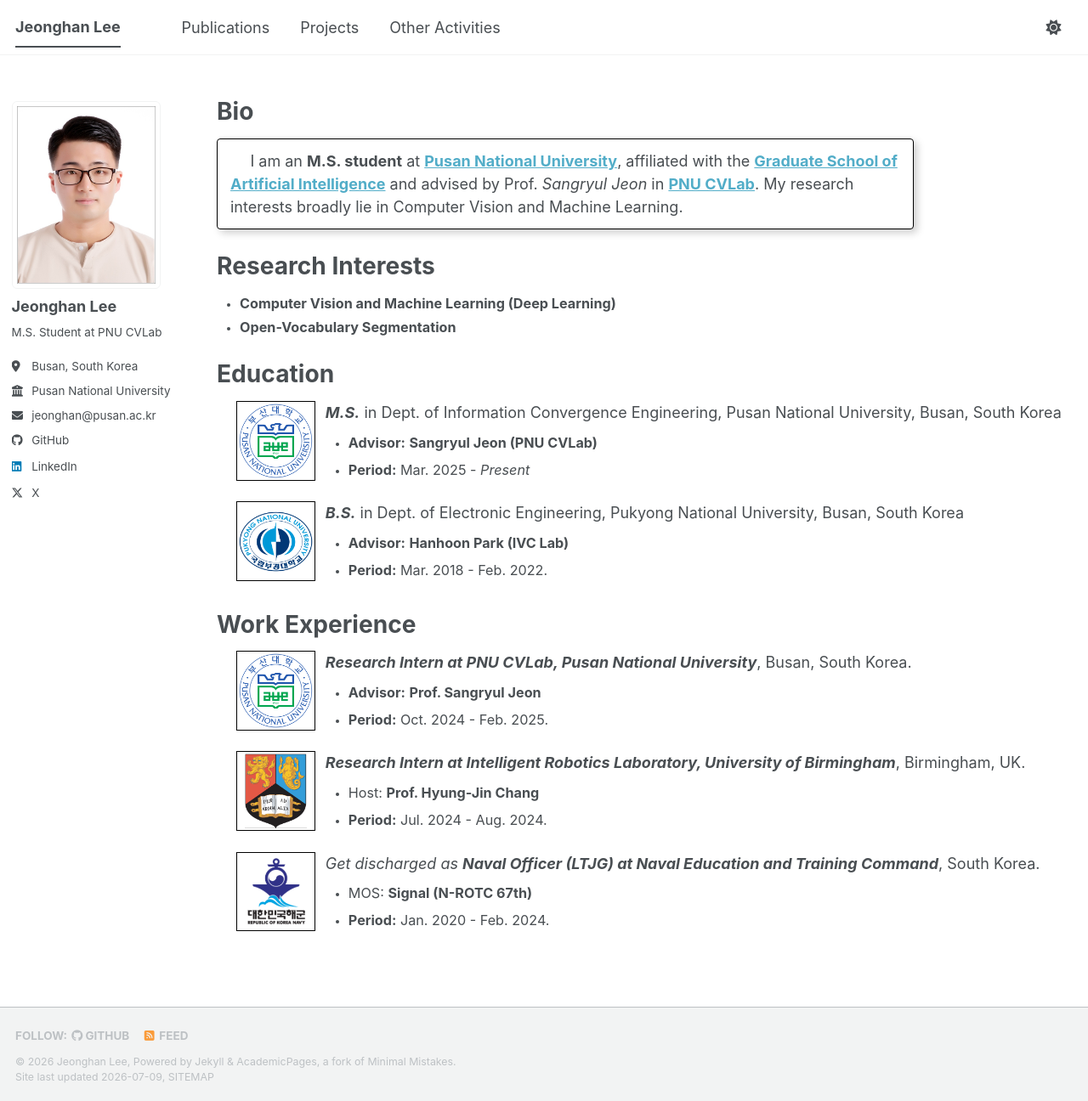
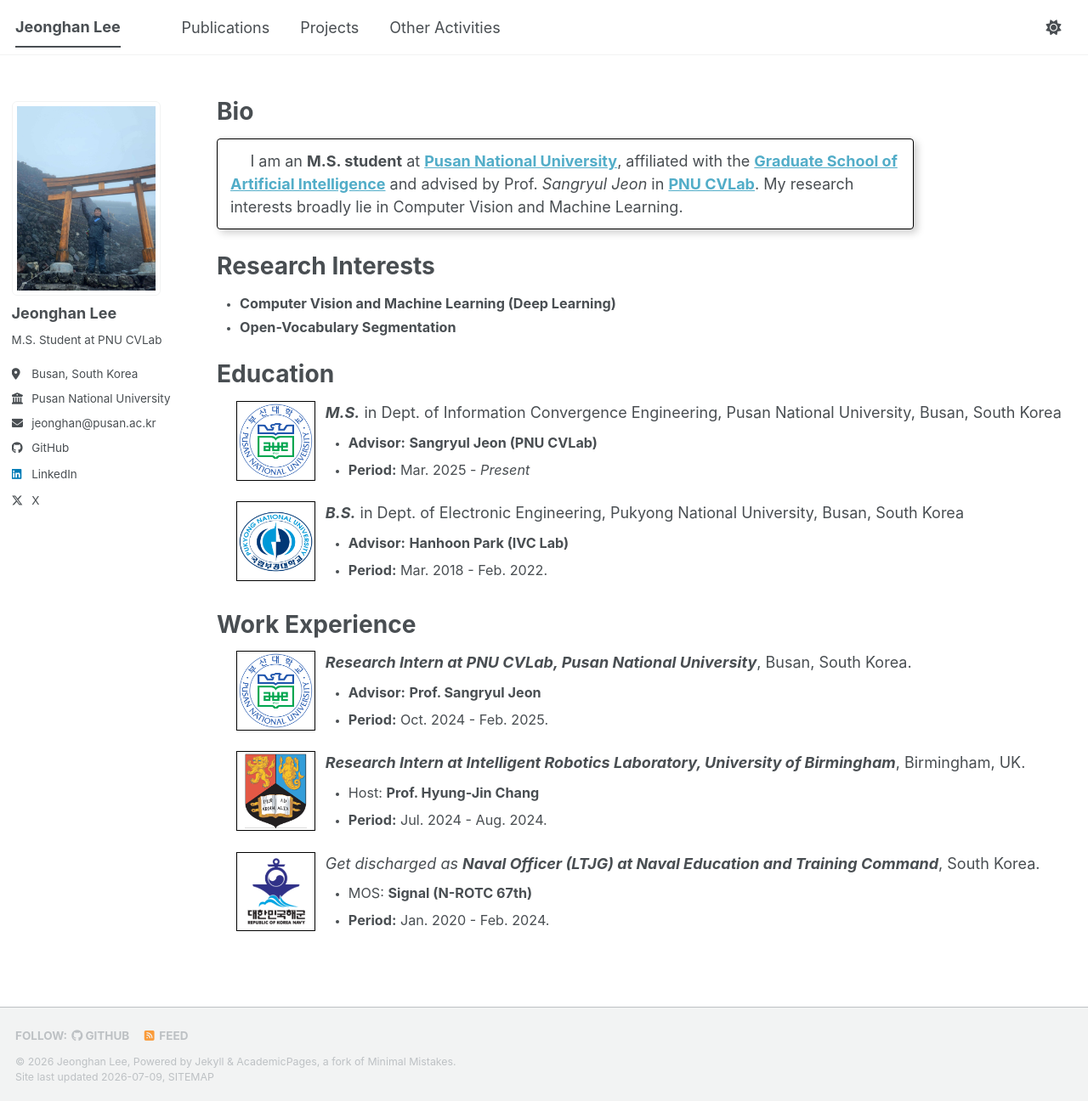
Before and after one commit to jhan-lee/jhan-lee.github.io, a Jekyll site: the page built from _pages/about.md, in a window 1280 px wide and 1296 px high. Shown: the whole window at 85% size. Built offline with Jekyll 4.4.1, drawn with Linux system fonts in a browser that asks for light colours; a script bundle is joined from its source files by our own code; library files that are not in the unit come from our copies.

Commit message:
edit profile

```diff
--- a/_config.yml
+++ b/_config.yml
@@ -23,7 +23,7 @@ repository               : "jhan-lee/jhan-lee.github.io"
 #               Additional customization can be done by editing /_includes/author-profile.html
 author:
   # Biographic information
-  avatar           : "profile.jpg"
+  avatar           : "profile(1).jpg"
   name             : "Jeonghan Lee"
   pronouns         : # example: "she/her"
   bio              : "M.S. Student at PNU CVLab"
```
Also changed, not shown: images/profile(1).jpg (added).
